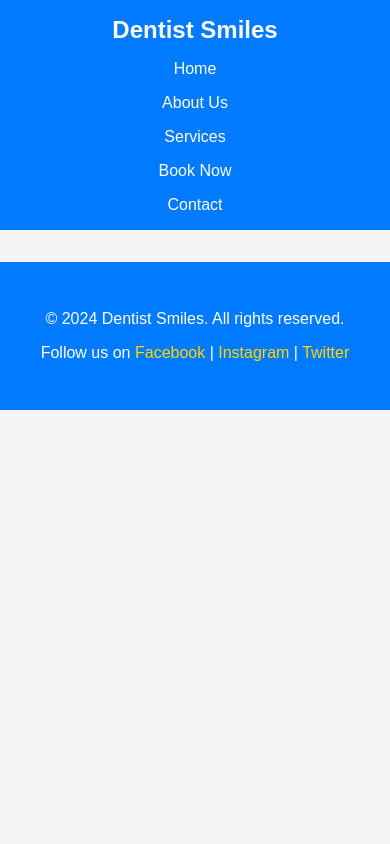
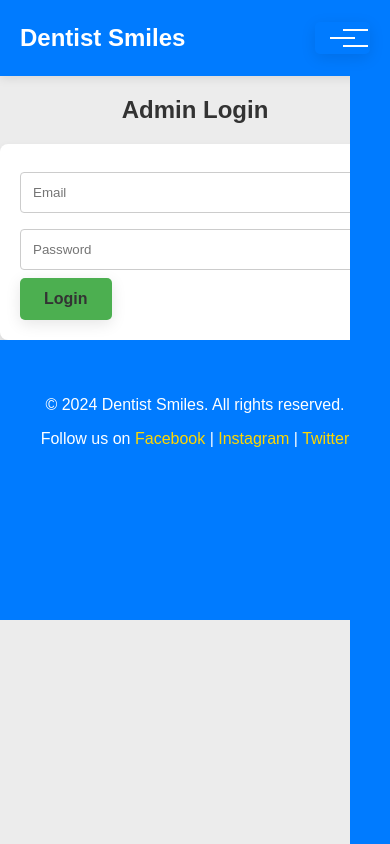
Before and after one commit to jamalgabir/dentist-app, a React (Create React App) app: page /admin/login in a window 390 px wide. Built offline with nearby package versions, Linux system fonts and the light colour scheme.

Commit message:
Updated App.js

```diff
--- a/src/App.js
+++ b/src/App.js
@@ -1,4 +1,4 @@
-import { BrowserRouter as Router, Route, Routes } from 'react-router-dom';
+import { BrowserRouter as Router, Route,Navigate, Routes } from 'react-router-dom';
 import Home from './pages/Home';
 import AboutUs from './pages/AboutUs';
 import Services from './pages/Services';
@@ -6,14 +6,25 @@ import Booking from './pages/Booking';
 import Contact from './pages/Contact';
 import Header from './components/Header';
 import Footer from './components/Footer';
+import AdminDashboard from './components/AdminDashboard';
+import AdminLogin from './components/adminLogin';
+import AdminRegister from './components/AdminRegister';
+
 import './styles.css';
+
+
 
 function App() {
   return (
     <Router>
       <Header />
       <Routes>
+      <Route path="/admin/login" element={<AdminLogin />} />
+      <Route path="/admin/register" element={<AdminRegister />} />
+                <Route path="/admin/dashboard" element={<AdminDashboard />} />
+                <Route path="*" element={<Navigate to="/admin/login" />} />
         <Route path="/" element={<Home />} />
+
         <Route path="/about" element={<AboutUs />} />
         <Route path="/services" element={<Services />} />
         <Route path="/booking" element={<Booking />} />
--- a/src/components/BookingForm.js
+++ b/src/components/BookingForm.js
@@ -1,65 +1,117 @@
-import React, { useState } from 'react';
+import React, { useEffect, useState } from 'react';
+import BasUlr from "../api/index"
+const BookingForm = () => {
+    const [availableSlots, setAvailableSlots] = useState([]);
+    const [selectedSlot, setSelectedSlot] = useState('');
+    const [patientName, setPatientName] = useState('');
+    const [email, setEmail] = useState('');
+    const [phone, setPhone] = useState('');  // New state for phone number
+    const [serviceType, setServiceType] = useState('');  // New state for service type
+    const [responseMessage, setResponseMessage] = useState('');
 
-const BookingForm = () => {
-    const [formData, setFormData] = useState({
-        name: '',
-        email: '',
-        phone: '',
-        date: '',
-        service: ''
-    });
+    useEffect(() => {
+        fetchAvailableSlots();
+    }, []);
 
-    const handleChange = (e) => {
-        setFormData({ ...formData, [e.target.name]: e.target.value });
+    const fetchAvailableSlots = async () => {
+        try {
+            const response = await BasUlr.get('/api/available-slots');
+            setAvailableSlots(response.data.slots);
+        } catch (error) {
+            console.error('Error fetching available slots:', error);
+            setResponseMessage('Error fetching available slots. Please try again later.');
+        }
     };
 
-    const handleSubmit = (e) => {
+    const handleBooking = async (e) => {
         e.preventDefault();
-        alert('Appointment request received! We will contact you shortly to confirm.');
+        try {
+            await BasUlr.post('/api/book-appointment', {
+                date: selectedSlot,
+                patientName,
+                email,
+                phone,  // New field: phone number
+                serviceType,  // New field: service type
+            });
+            setResponseMessage('Appointment booked successfully!');
+            // Reset form fields
+            setPatientName('');
+            setEmail('');
+            setPhone('');
+            setServiceType('');
+            setSelectedSlot('');
+            fetchAvailableSlots(); // Refresh available slots after booking
+        } catch (error) {
+            console.error('Error booking appointment:', error);
+            setResponseMessage('Error booking appointment: ' + error.response.data.message);
+        }
     };
 
     return (
         <div>
             <h2>Book an Appointment</h2>
-            <form onSubmit={handleSubmit}>
+            {responseMessage && <p className="response-message">{responseMessage}</p>}
+
+            <form onSubmit={handleBooking}>
+                <label htmlFor="slots">Choose an available slot:</label>
+                <select
+                    id="slots"
+                    value={selectedSlot}
+                    onChange={(e) => setSelectedSlot(e.target.value)}
+                    required
+                >
+                    <option value="" disabled>Select an available slot</option>
+                    {availableSlots.length > 0 ? (
+                        availableSlots.map((slot) => (
+                            <option key={slot} value={slot}>
+                                {new Date(slot).toLocaleString()}
+                            </option>
+                        ))
+                    ) : (
+                        <option value="" disabled>No slots available</option>
+                    )}
+                </select>
+
                 <input
                     type="text"
-                    name="name"
-                    placeholder="Your Name"
-                    onChange={handleChange}
+                    placeholder="Patient Name"
+                    value={patientName}
+                    onChange={(e) => setPatientName(e.target.value)}
                     required
                 />
+
                 <input
                     type="email"
-                    name="email"
-                    placeholder="Your Email"
-                    onChange={handleChange}
+                    placeholder="Patient Email"
+                    value={email}
+                    onChange={(e) => setEmail(e.target.value)}
                     required
                 />
+
+                {/* New Phone Input */}
                 <input
                     type="tel"
-                    name="phone"
                     placeholder="Phone Number"
-                    onChange={handleChange}
+                    value={phone}
+                    onChange={(e) => setPhone(e.target.value)}
                     required
                 />
+
+                {/* New Service Type Input */}
+                <label htmlFor="serviceType">Service Type:</label>
                 <select
-                    name="service"
-                    onChange={handleChange}
+                    id="serviceType"
+                    value={serviceType}
+                    onChange={(e) => setServiceType(e.target.value)}
                     required
                 >
-                    <option value="">Select Service</option>
-                    <option value="cleaning">Cleaning</option>
-                    <option value="checkup">Check-up</option>
-                    <option value="whitening">Teeth Whitening</option>
-                    <option value="rootcanal">Root Canal</option>
+                    <option value="" disabled>Select a service</option>
+                    <option value="Cleaning">Cleaning</option>
+                    <option value="Root Canal">Root Canal</option>
+                    <option value="Check-up">Check-up</option>
+                    <option value="Whitening">Teeth Whitening</option>
                 </select>
-                <input
-                    type="datetime-local"
-                    name="date"
-                    onChange={handleChange}
-                    required
-                />
+
                 <button type="submit">Book Appointment</button>
             </form>
         </div>
--- a/src/components/Header.js
+++ b/src/components/Header.js
@@ -1,20 +1,29 @@
-import React from 'react';
+import React, { useState } from 'react';
 import { Link } from 'react-router-dom';
 
 const Header = () => {
+    const [isMenuOpen, setIsMenuOpen] = useState(false);
+
+    const toggleMenu = () => {
+        setIsMenuOpen(!isMenuOpen);
+    };
+
     return (
         <header>
             <div className="header-container">
                 <div className="logo">
                     <Link to="/">Dentist Smiles</Link>
                 </div>
-                <nav>
+                <button className="hamburger" onClick={toggleMenu}>
+                    <span className={`hamburger-line ${isMenuOpen ? 'open' : ''}`}></span>
+                </button>
+                <nav className={`nav-menu ${isMenuOpen ? 'open' : ''}`}>
                     <ul>
-                        <li><Link to="/">Home</Link></li>
-                        <li><Link to="/about">About Us</Link></li>
-                        <li><Link to="/services">Services</Link></li>
-                        <li><Link to="/booking">Book Now</Link></li>
-                        <li><Link to="/contact">Contact</Link></li>
+                        <li><Link to="/" onClick={toggleMenu}>Home</Link></li>
+                        <li><Link to="/about" onClick={toggleMenu}>About Us</Link></li>
+                        <li><Link to="/services" onClick={toggleMenu}>Services</Link></li>
+                        <li><Link to="/booking" onClick={toggleMenu}>Book Now</Link></li>
+                        <li><Link to="/contact" onClick={toggleMenu}>Contact</Link></li>
                     </ul>
                 </nav>
             </div>
--- a/src/pages/AboutUs.js
+++ b/src/pages/AboutUs.js
@@ -8,6 +8,7 @@ const AboutUs = () => {
             <h2>Meet Our Team</h2>
             <p>Dr. John Doe, DDS - Lead Dentist</p>
             <p>Dr. Jane Smith, DDS - Orthodontist</p>
+            {/* Add more team details and images here */}
         </section>
     );
 };
--- a/src/pages/Booking.js
+++ b/src/pages/Booking.js
@@ -4,6 +4,7 @@ import BookingForm from '../components/BookingForm';
 const Booking = () => {
     return (
         <section>
+
             <BookingForm />
         </section>
     );
--- a/src/pages/Contact.js
+++ b/src/pages/Contact.js
@@ -14,6 +14,7 @@ const Contact = () => {
     const handleSubmit = (e) => {
         e.preventDefault();
         alert('Your message has been sent! We will get back to you shortly.');
+        // Integrate API for sending message if needed
     };
 
     return (
--- a/src/styles.css
+++ b/src/styles.css
@@ -1,19 +1,36 @@
 body {
     font-family: 'Arial', sans-serif;
+    background-color: #ececec;
+    color: #333;
     margin: 0;
     padding: 0;
-    background-color: #f5f5f5;
+    box-sizing: border-box;
+    min-height: 100vh;
+    display: flex;
+    flex-direction: column;
+}
+
+.main-content {
+    flex: 1;
+    min-height: calc(100vh - 276px);
+    padding-bottom: 40px;
 }
 
 header {
     background: #007BFF;
     color: white;
-    padding: 1rem;
+    padding: 0 20px;
+    height: 76px;
+    position: sticky;
+    top: 0;
+    z-index: 1000;
+    box-shadow: 0 2px 10px rgba(0, 0, 0, 0.1);
 }
 
 .header-container {
     max-width: 1200px;
     margin: 0 auto;
+    height: 100%;
     display: flex;
     justify-content: space-between;
     align-items: center;
@@ -26,30 +43,103 @@ header {
     font-weight: bold;
 }
 
+.hamburger {
+    display: none;
+    background: none;
+    border: none;
+    padding: 15px;
+    cursor: pointer;
+    position: relative;
+    z-index: 1001;
+}
+
+.hamburger-line {
+    display: block;
+    width: 25px;
+    height: 2px;
+    background-color: white;
+    position: relative;
+    transition: all 0.3s ease-in-out;
+}
+
+.hamburger-line::before,
+.hamburger-line::after {
+    content: '';
+    position: absolute;
+    width: 25px;
+    height: 2px;
+    background-color: white;
+    transition: all 0.3s ease-in-out;
+}
+
+.hamburger-line::before {
+    transform: translateY(-8px);
+}
+
+.hamburger-line::after {
+    transform: translateY(8px);
+}
+
+.hamburger-line.open {
+    background-color: transparent;
+}
+
+.hamburger-line.open::before {
+    transform: rotate(45deg);
+}
+
+.hamburger-line.open::after {
+    transform: rotate(-45deg);
+}
+
 nav ul {
     list-style: none;
     padding: 0;
     margin: 0;
     display: flex;
-    gap: 2rem;
+    gap: 30px;
 }
 
 nav ul li a {
     color: white;
     text-decoration: none;
+    font-size: 1.1rem;
     font-weight: 500;
+    transition: color 0.3s ease;
+    position: relative;
+}
+
+nav ul li a::after {
+    content: '';
+    position: absolute;
+    width: 0;
+    height: 2px;
+    bottom: -5px;
+    left: 0;
+    background-color: #FFD700;
+    transition: width 0.3s ease;
 }
 
 nav ul li a:hover {
     color: #FFD700;
 }
 
+nav ul li a:hover::after {
+    width: 100%;
+}
+
 .hero {
+    display: flex;
+    flex-direction: column;
+    justify-content: center;
+    align-items: center;
+    height: calc(100vh - 76px);
+    background: url('https://images.pexels.com/photos/52527/dentist-pain-borowac-cure-52527.jpeg?auto=compress&cs=tinysrgb&w=1260&h=750&dpr=1') no-repeat center center/cover;
+    color: rgb(31, 18, 18);
     text-align: center;
-    padding: 4rem 2rem;
-    background: url('https://images.pexels.com/photos/3845625/pexels-photo-3845625.jpeg') center/cover;
-    color: white;
+    padding: 0 20px;
     position: relative;
+    animation: fadeIn 1.5s ease-in-out;
 }
 
 .hero::before {
@@ -59,97 +149,261 @@ nav ul li a:hover {
     left: 0;
     right: 0;
     bottom: 0;
-    background: rgba(0, 0, 0, 0.5);
+    background: rgba(255, 255, 255, 0.7);
+    z-index: 1;
 }
 
-.hero > * {
+.hero h1, .hero p, .hero a {
     position: relative;
-    z-index: 1;
+    z-index: 2;
+}
+
+.hero h1 {
+    font-size: 3.5rem;
+    margin-bottom: 20px;
+    animation: slideInDown 1s ease-out;
+}
+
+.hero p {
+    font-size: 1.8rem;
+    margin-bottom: 30px;
+    animation: slideInUp 1s ease-out;
+}
+
+.gallery {
+    padding: 60px 20px;
+    background: white;
+}
+
+.gallery h2 {
+    text-align: center;
+    margin-bottom: 40px;
+    color: #007BFF;
+    font-size: 2.5rem;
+}
+
+.gallery-grid {
+    display: grid;
+    grid-template-columns: repeat(auto-fit, minmax(250px, 1fr));
+    gap: 20px;
+    max-width: 1200px;
+    margin: 0 auto;
+}
+
+.gallery-item {
+    position: relative;
+    overflow: hidden;
+    border-radius: 10px;
+    box-shadow: 0 4px 15px rgba(0, 0, 0, 0.1);
+    transition: transform 0.3s ease;
+    animation: fadeIn 0.8s ease-out;
+}
+
+.gallery-item img {
+    width: 100%;
+    height: 250px;
+    object-fit: cover;
+    transition: transform 0.5s ease;
+}
+
+.gallery-overlay {
+    position: absolute;
+    bottom: -100%;
+    left: 0;
+    right: 0;
+    background: rgba(0, 123, 255, 0.9);
+    color: white;
+    padding: 20px;
+    transition: bottom 0.3s ease;
+}
+
+.gallery-item:hover {
+    transform: translateY(-5px);
+}
+
+.gallery-item:hover img {
+    transform: scale(1.1);
+}
+
+.gallery-item:hover .gallery-overlay {
+    bottom: 0;
+}
+
+.testimonial-grid {
+    display: grid;
+    grid-template-columns: repeat(auto-fit, minmax(300px, 1fr));
+    gap: 30px;
+    padding: 40px 20px;
+    max-width: 1200px;
+    margin: 0 auto;
+}
+
+.testimonial-card {
+    background: white;
+    padding: 30px;
+    border-radius: 10px;
+    box-shadow: 0 4px 15px rgba(0, 0, 0, 0.1);
+    transition: transform 0.3s ease;
+    animation: slideIn 0.8s ease-out;
+}
+
+.testimonial-card:hover {
+    transform: translateY(-10px);
+}
+
+.testimonial-card p {
+    font-size: 1.1rem;
+    line-height: 1.6;
+    margin-bottom: 15px;
+}
+
+.testimonial-card span {
+    color: #007BFF;
+    font-weight: 600;
 }
 
 button {
     background: #FFD700;
     border: none;
-    padding: 1rem 2rem;
+    color: #333;
+    padding: 15px 30px;
     font-size: 1.1rem;
+    font-weight: 600;
     cursor: pointer;
     border-radius: 5px;
-    transition: background-color 0.3s;
+    transition: all 0.3s ease;
+    box-shadow: 0 4px 15px rgba(0, 0, 0, 0.1);
 }
 
 button:hover {
     background: #FFC107;
-}
-
-section {
-    padding: 2rem;
-    max-width: 1200px;
-    margin: 0 auto;
-}
-
-.testimonial-grid {
-    display: grid;
-    grid-template-columns: repeat(auto-fit, minmax(300px, 1fr));
-    gap: 2rem;
-    padding: 2rem;
-}
-
-.testimonial-card {
-    background: white;
-    padding: 2rem;
-    border-radius: 10px;
-    box-shadow: 0 2px 5px rgba(0, 0, 0, 0.1);
-}
-
-form {
-    max-width: 600px;
-    margin: 0 auto;
-    display: flex;
-    flex-direction: column;
-    gap: 1rem;
-}
-
-input, select, textarea {
-    padding: 0.8rem;
-    border: 1px solid #ddd;
-    border-radius: 5px;
-    font-size: 1rem;
-}
-
-textarea {
-    min-height: 150px;
+    transform: translateY(-2px);
+    box-shadow: 0 6px 20px rgba(0, 0, 0, 0.15);
 }
 
 footer {
     background: #007BFF;
     color: white;
     text-align: center;
-    padding: 2rem;
-    margin-top: 2rem;
+    padding: 40px 20px;
+    height: 200px;
 }
 
 footer a {
     color: #FFD700;
     text-decoration: none;
+    transition: color 0.3s ease;
 }
 
 footer a:hover {
     color: #FFC107;
 }
 
+@keyframes fadeIn {
+    from { opacity: 0; }
+    to { opacity: 1; }
+}
+
+@keyframes slideIn {
+    from {
+        transform: translateY(50px);
+        opacity: 0;
+    }
+    to {
+        transform: translateY(0);
+        opacity: 1;
+    }
+}
+
+@keyframes slideInDown {
+    from {
+        transform: translateY(-50px);
+        opacity: 0;
+    }
+    to {
+        transform: translateY(0);
+        opacity: 1;
+    }
+}
+
+@keyframes slideInUp {
+    from {
+        transform: translateY(50px);
+        opacity: 0;
+    }
+    to {
+        transform: translateY(0);
+        opacity: 1;
+    }
+}
+
 @media (max-width: 768px) {
-    .header-container {
-        flex-direction: column;
-        gap: 1rem;
+    .hamburger {
+        display: block;
+    }
+
+    .nav-menu {
+        position: fixed;
+        top: 0;
+        right: -100%;
+        width: 70%;
+        height: 100vh;
+        background-color: #007BFF;
+        padding: 80px 20px 20px;
+        transition: right 0.3s ease-in-out;
+    }
+
+    .nav-menu.open {
+        right: 0;
     }
 
     nav ul {
         flex-direction: column;
         align-items: center;
-        gap: 1rem;
+        gap: 20px;
+    }
+
+    nav ul li {
+        width: 100%;
+        text-align: center;
+    }
+
+    .hero h1 {
+        font-size: 2.5rem;
+    }
+
+    .hero p {
+        font-size: 1.25rem;
+    }
+
+    .gallery-grid {
+        grid-template-columns: repeat(auto-fit, minmax(200px, 1fr));
     }
 
     .testimonial-grid {
         grid-template-columns: 1fr;
     }
 }
+
+@media (max-width: 480px) {
+    .nav-menu {
+        width: 100%;
+    }
+
+    .hero h1 {
+        font-size: 2rem;
+    }
+
+    .hero p {
+        font-size: 1rem;
+    }
+
+    button {
+        padding: 12px 24px;
+        font-size: 1rem;
+    }
+
+    .gallery-item {
+        margin: 10px;
+    }
+}
```
Also changed, not shown: src/pages/Home.js (+30 -0 lines), src/components/Footer.js (line endings or trailing spaces), src/pages/Services.js (line endings or trailing spaces).
